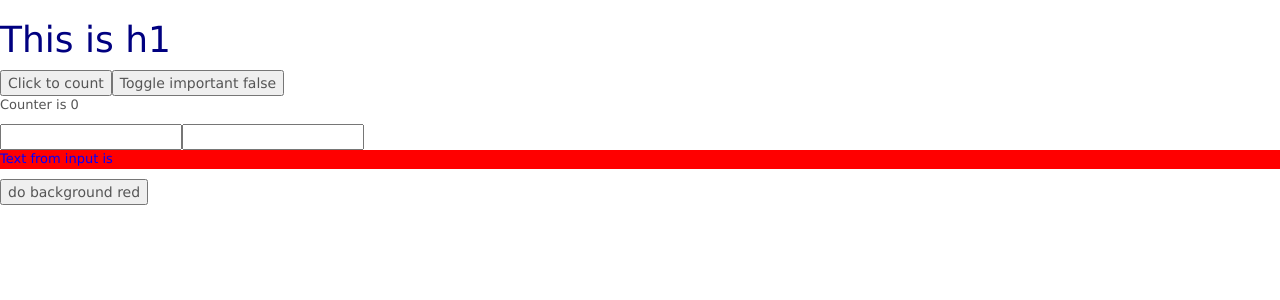
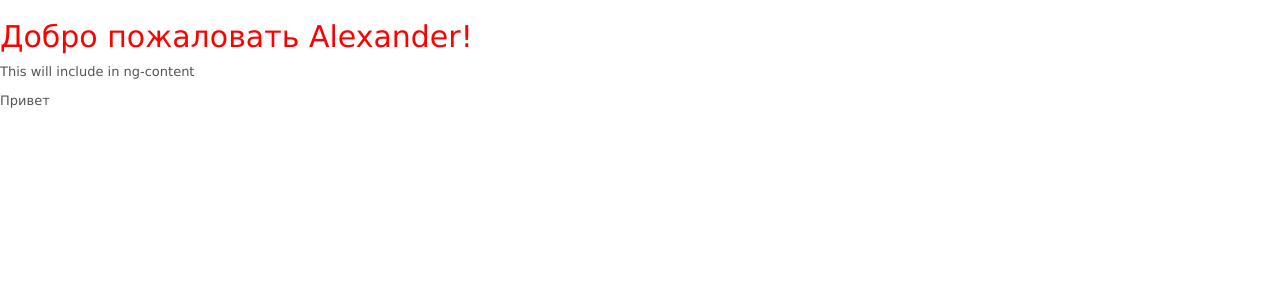
Before and after one commit to FlyaginAS/angular_learn_metanit, an Angular app in the folder purchaseapp/: page / in a window 1280 px wide. Shown: the top 300 px of the page. Built offline with nearby package versions, Linux system fonts and the light colour scheme.

Commit message:
Работа с компонентами

```diff
--- a/purchaseapp/src/app/app.component.ts
+++ b/purchaseapp/src/app/app.component.ts
@@ -2,7 +2,8 @@ import { Component } from '@angular/core';
 
 @Component({
     selector: 'purchase-app',//куда отрисовать
-    templateUrl: './app.component.html',
+    template: `<child-comp><p>This will include in ng-content</p></child-comp>
+                <p>Привет {{name}}</p>`,
     styleUrls:['./app.component.css'],
 })
 
--- a/purchaseapp/src/app/app.module.ts
+++ b/purchaseapp/src/app/app.module.ts
@@ -2,9 +2,11 @@ import { NgModule }      from '@angular/core';
 import { BrowserModule } from '@angular/platform-browser';
 import { FormsModule }   from '@angular/forms';
 import { AppComponent }   from './app.component';
+import {ChildComponent} from './child.component';
+
 @NgModule({
     imports:      [ BrowserModule, FormsModule ],
-    declarations: [ AppComponent ],
+    declarations: [ AppComponent, ChildComponent ],
     bootstrap:    [ AppComponent ]
 })
 export class AppModule { }
--- /dev/null
+++ b/purchaseapp/src/app/child.component.ts
@@ -0,0 +1,12 @@
+import { Component } from "@angular/core";
+
+@Component({
+  selector: 'child-comp',
+  template: `<h2>Добро пожаловать {{name}}!</h2>
+  <ng-content></ng-content>`,
+  styles: [`h2, p {color:red;}`]
+})
+
+export  class ChildComponent{
+  name='Alexander';
+}
```
